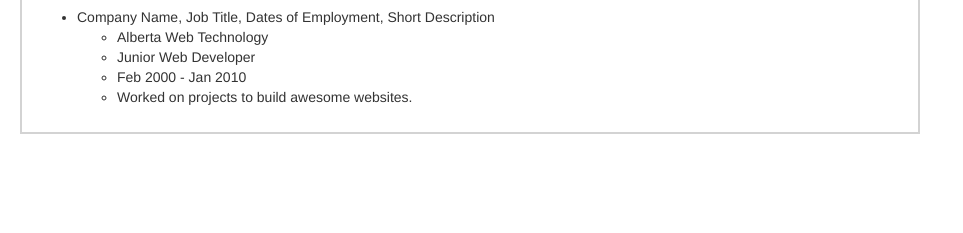
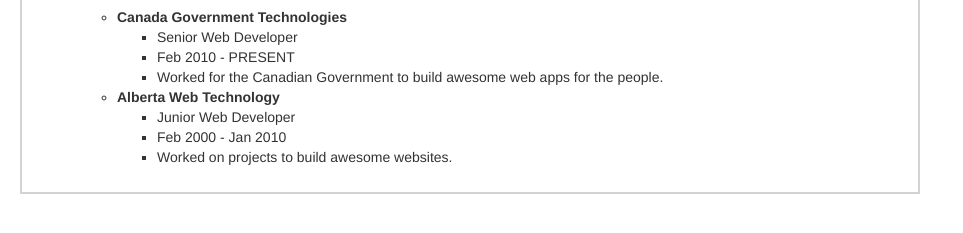
Before and after one commit to riceball1/thinkful, a plain HTML site: page resume/index.html in a window 1280 px wide. Shown: the part 429-662 px from the top of the page, without its empty margins (0-963 px from the left). Drawn offline with nearby package versions, Linux system fonts and the light colour scheme.

Commit message:
added one more employ hist

```diff
--- a/resume/index.html
+++ b/resume/index.html
@@ -36,13 +36,20 @@
         <section>
             <h2>Employment History</h2>
             <ul>
-                <li>Company Name, Job Title, Dates of Employment, Short Description</li>
                 <div>
                     <ul>
-                        <li>Alberta Web Technology</li>
-                        <li>Junior Web Developer</li>
-                        <li>Feb 2000 - Jan 2010</li>
-                        <li>Worked on projects to build awesome websites.</li>
+                        <li><b>Canada Government Technologies</b></li>
+                        <ul>
+                            <li>Senior Web Developer</li>
+                            <li>Feb 2010 - PRESENT</li>
+                            <li>Worked for the Canadian Government to build awesome web apps for the people.</li>
+                        </ul>
+                        <li><b>Alberta Web Technology</b></li>
+                        <ul>
+                            <li>Junior Web Developer</li>
+                            <li>Feb 2000 - Jan 2010</li>
+                            <li>Worked on projects to build awesome websites.</li>
+                        </ul>
                     </ul>
                 </div>
             </ul>
```
